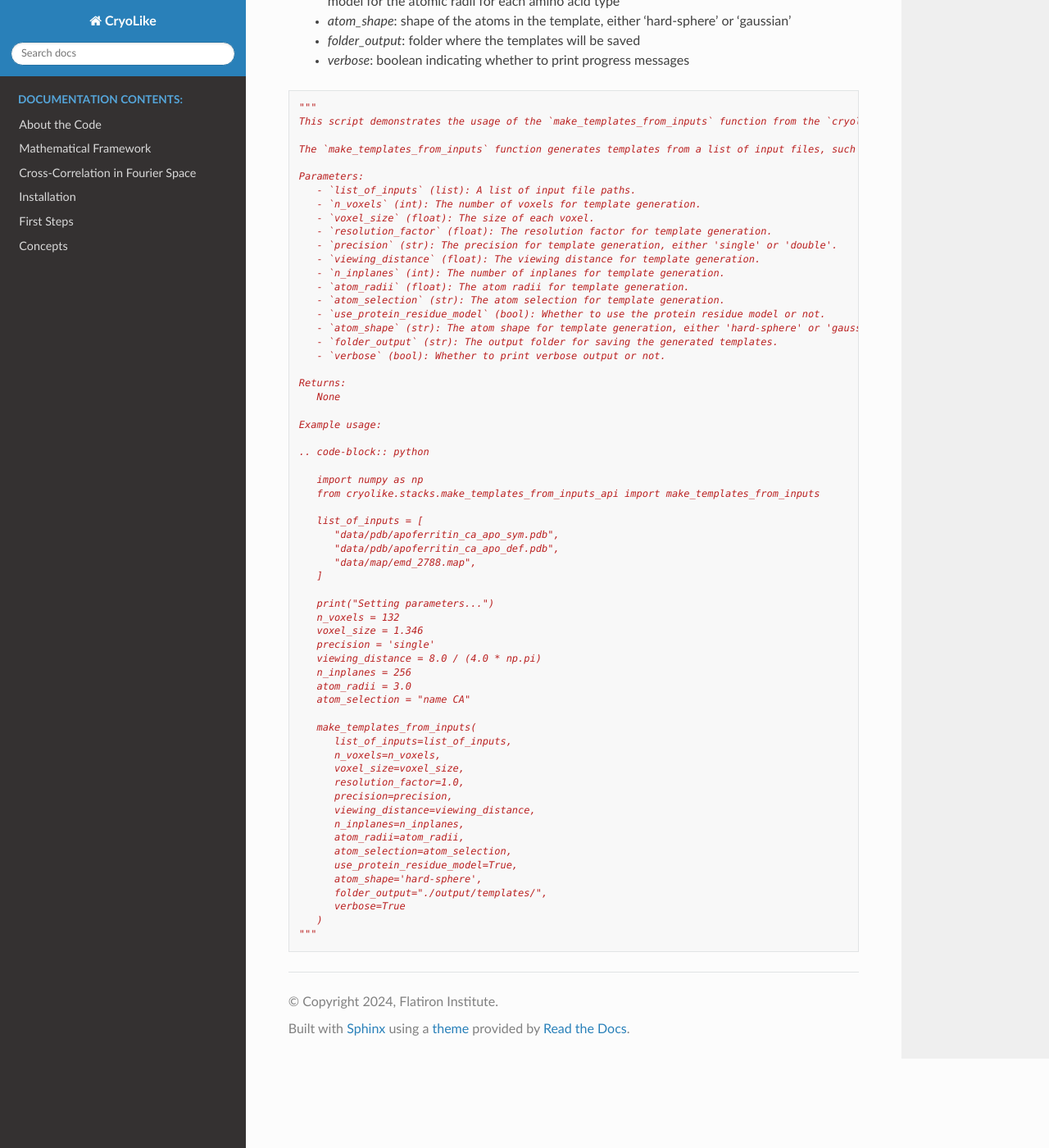
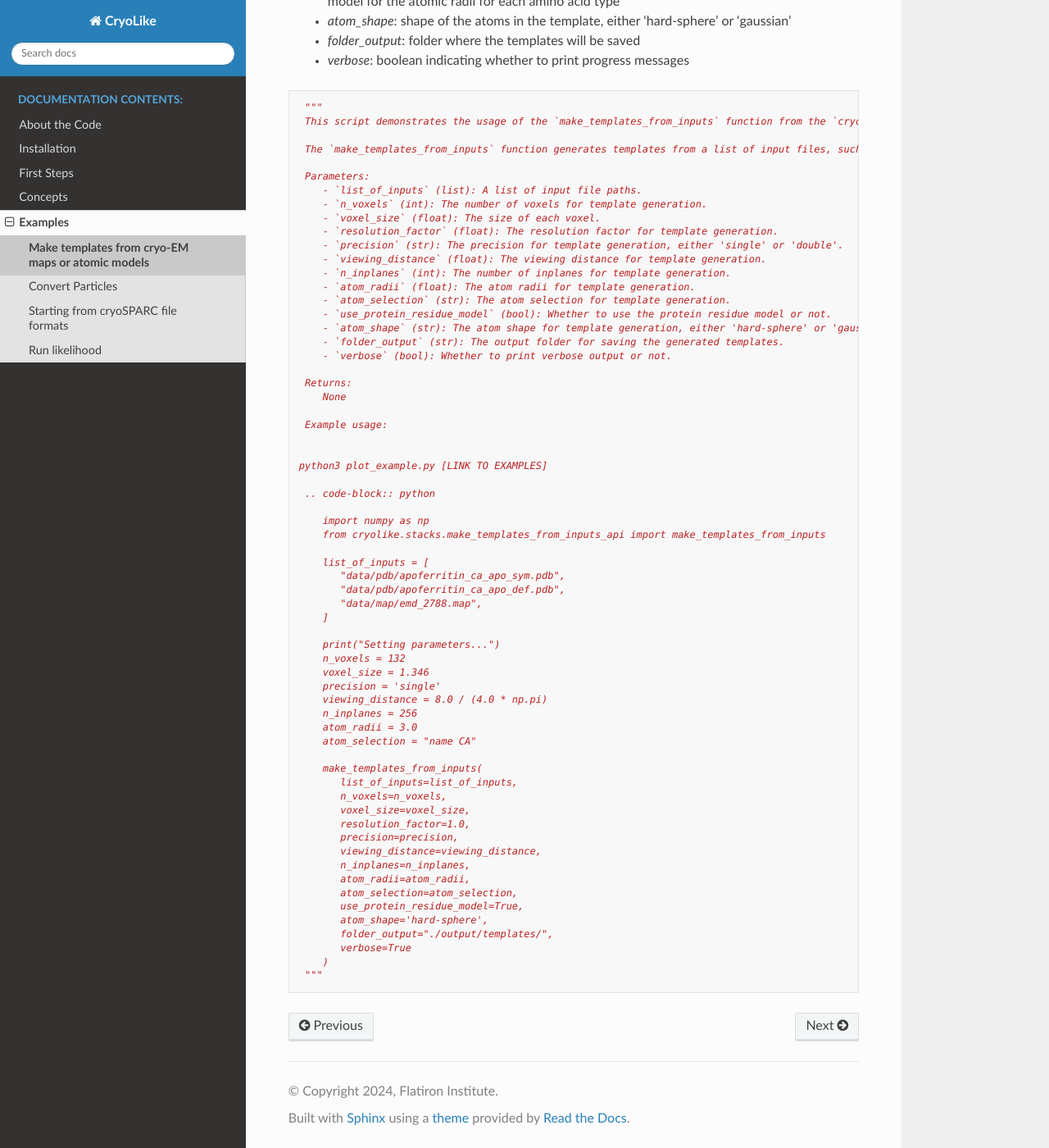
Before and after one commit to flatironinstitute/CryoLike, a Sphinx documentation site: the page built from docs/source/examples/make_templates.rst, in a window 1280 px wide and 1400 px high, scrolled down 1443 px. Shown: the whole window at 82% size. Built offline with Sphinx 7.4.7 and the Read the Docs theme 3.1.0, drawn with Linux system fonts in a browser that asks for light colours; pages that are not in the unit, such as notebooks, are missing from menus.

Commit message:
Correcting index and adding toctrees

```diff
--- a/docs/source/about.rst
+++ b/docs/source/about.rst
@@ -16,7 +16,7 @@
 
 
 Mathematical Framework
-======================
+----------------------
 
 Given a cryo-EM image, and a 3D structure or map, cryoLike computes the image-to-structure likelihood.
 Representing the image and templates (2D projections of the 3D structure) in a Fourier-Bessel basis set,
@@ -26,7 +26,7 @@
 evaluated at the optimal pose obtained by finding the best cross-correlation.
 
 Cross-Correlation in Fourier Space
-==================================
+################################
 
 At its core, the cross-correlation :math:`\mathcal{C}(\theta; f, g)` between two functions :math:`f(\psi)` and :math:`g(\psi)` is defined as:
 
@@ -53,7 +53,7 @@
 
 
 Image-to-Template Likelihood
-----------------
+################################
 
 This section outlines a simplified formulation of the main cryoLike output: the image-to-template likelihood.
 For the sake of simplicity, we formulate it in physical space but it can be easily extended to Fourier space.
--- a/docs/source/examples/make_templates.rst
+++ b/docs/source/examples/make_templates.rst
@@ -89,6 +89,9 @@
 
    Example usage:
 
+
+  python3 plot_example.py [LINK TO EXAMPLES]
+
    .. code-block:: python
 
       import numpy as np
--- a/docs/source/index.rst
+++ b/docs/source/index.rst
@@ -21,7 +21,7 @@
    installation
    first-steps
    usage/usage
-   examples/
-   tutorial/
+   examples/examples
+   tutorial/tutorials
 ..
    pythonapi/modules
--- a/docs/source/usage/set_image_parameters.rst
+++ b/docs/source/usage/set_image_parameters.rst
@@ -3,3 +3,5 @@
 Currently, the user is advised to make sure the number of voxels and voxel size agrees with the cryo-EM data to avoid inconsistent results.
 The atomic radii and atom selection are optional. If the user does not specify the atomic radii, the function will use the default atomic radii for each amino acid type.
 If the user does not specify the atom selection, the function will use all atoms in the atomic model.
+
+NOTE THAT THE PARTICLES SHOULD BE XXX
```
Also changed, not shown: docs/source/examples/examples.rst (added, +20 -0 lines), docs/source/tutorials/tutorials.rst (added, +15 -0 lines).
